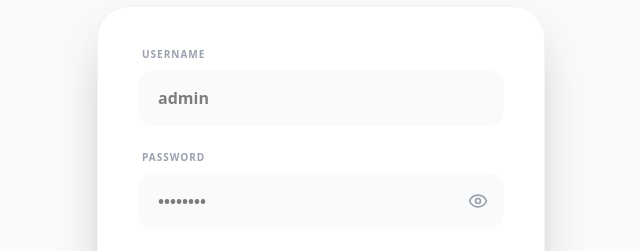
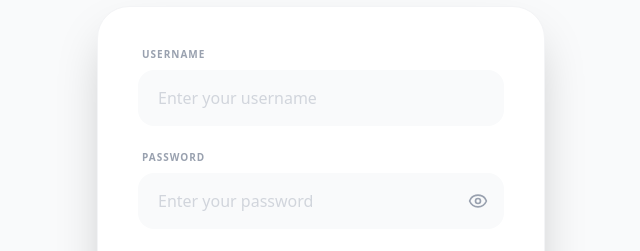
Before and after one commit to Muhammad-FRAX/exylink, a React (Vite) app in the folder frontend/: page /login in a window 1280 px wide. Shown: the part 312-563 px from the top of the page, without its empty margins (319-959 px from the left). Built offline with nearby package versions, Linux system fonts and the light colour scheme; no server answers.

Commit message:
feat(login): improved font and color of the placeholder texts

```diff
--- a/frontend/src/pages/Login.jsx
+++ b/frontend/src/pages/Login.jsx
@@ -64,10 +64,10 @@ export default function Login() {
                 required
                 type="text"
                 autoComplete="username"
-                placeholder="admin"
+                placeholder="Enter your username"
                 value={username}
                 onChange={(e) => setUsername(e.target.value)}
-                className="w-full px-5 py-4 bg-gray-50 rounded-2xl focus:bg-white focus:ring-2 focus:ring-emerald-400/20 outline-none font-bold transition-all border-none"
+                className="w-full px-5 py-4 bg-gray-50 rounded-2xl focus:bg-white focus:ring-2 focus:ring-emerald-400/20 outline-none font-bold transition-all border-none placeholder:text-gray-300 placeholder:font-normal"
               />
             </div>
 
@@ -80,10 +80,10 @@ export default function Login() {
                   required
                   type={showPassword ? "text" : "password"}
                   autoComplete="current-password"
-                  placeholder="••••••••"
+                  placeholder="Enter your password"
                   value={password}
                   onChange={(e) => setPassword(e.target.value)}
-                  className="w-full px-5 py-4 bg-gray-50 rounded-2xl focus:bg-white focus:ring-2 focus:ring-emerald-400/20 outline-none font-bold transition-all border-none pr-14"
+                  className="w-full px-5 py-4 bg-gray-50 rounded-2xl focus:bg-white focus:ring-2 focus:ring-emerald-400/20 outline-none font-bold transition-all border-none pr-14 placeholder:text-gray-300 placeholder:font-normal"
                 />
                 <button
                   type="button"
```
